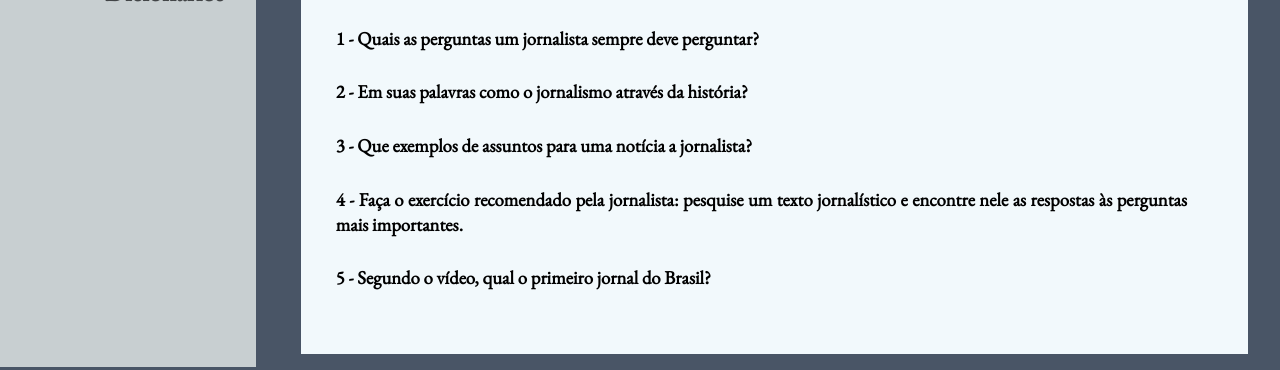
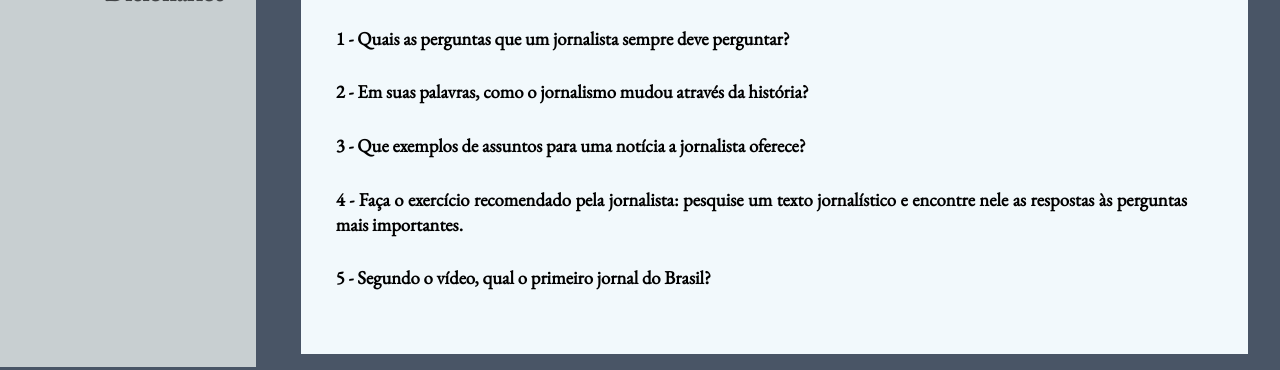
Before and after one commit to luisdarcadia/luisdarcadia.github.io, a Jekyll site: the page built from _clybas/qc21.md, in a window 1280 px wide, cut to the strip 533-903 px from the top of the page. Built offline with Jekyll 4.4.1, drawn with Linux system fonts in a browser that asks for light colours; nearby versions of some CDN libraries.

Commit message:
atividade noticia fix

```diff
--- a/_clybas/qc21.md
+++ b/_clybas/qc21.md
@@ -8,11 +8,11 @@ comments: true
 
 <iframe width="560" height="315" src="https://www.youtube.com/embed/hqv_VMPafSI" frameborder="0" allow="accelerometer; autoplay; encrypted-media; gyroscope; picture-in-picture" allowfullscreen></iframe>
 
-## 1 - Quais as perguntas um jornalista sempre deve perguntar?
+## 1 - Quais as perguntas que um jornalista sempre deve perguntar?
 
-## 2 - Em suas palavras como o jornalismo através da história?
+## 2 - Em suas palavras, como o jornalismo mudou através da história?
 
-## 3 - Que exemplos de assuntos para uma notícia a jornalista?
+## 3 - Que exemplos de assuntos para uma notícia a jornalista oferece?
 
 ## 4 - Faça o exercício recomendado pela jornalista: pesquise um texto jornalístico e encontre nele as respostas às perguntas mais importantes.
 
```
